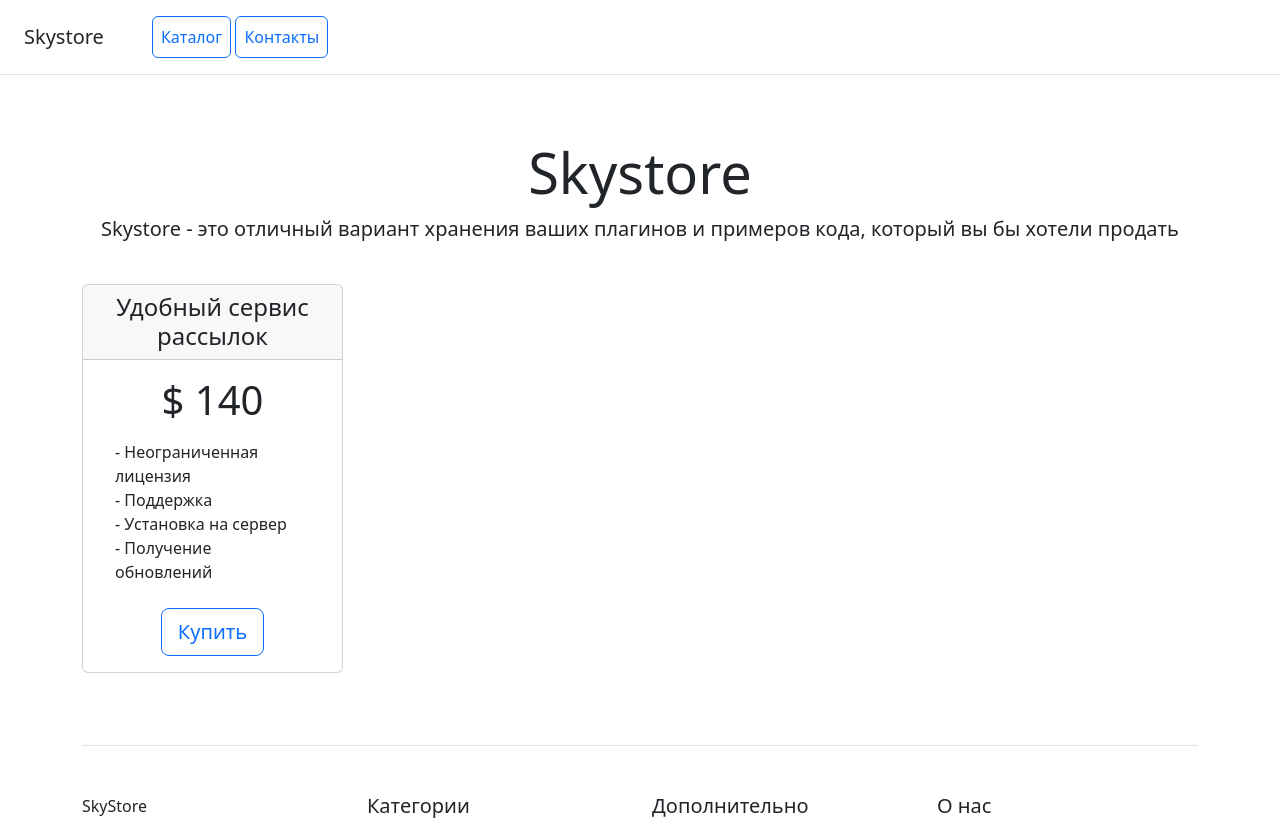
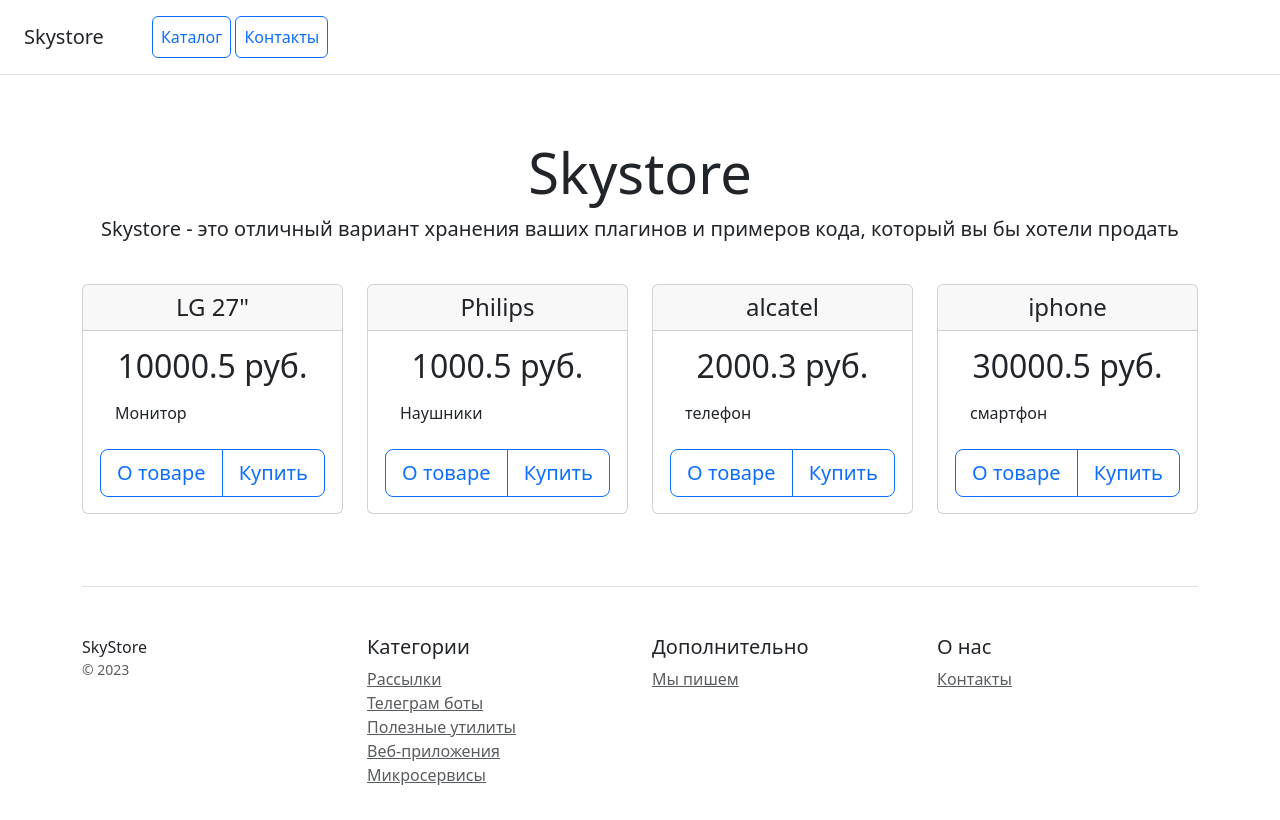
Before and after one commit to Zadorozhnyy-Dmitry/HW_19.2, a Django app: page / in a window 1280 px wide. Shown: the top 820 px of the page. After the commit the page ends 785 px from the top, so only its background shows below. Run offline with Django 5.2, Linux system fonts and the light colour scheme; data comes from the database, SQL or seed files in the repository; some libraries are stand-ins or nearby versions.

Commit message:
HW_20.2 Реализован цикл для отображения всех товаров

```diff
--- a/catalog/templates/home.html
+++ b/catalog/templates/home.html
@@ -1,11 +1,11 @@
+{% load static %}
 <!doctype html>
 <html lang="en">
 <head>
     <meta charset="utf-8">
     <meta name="viewport" content="width=device-width, initial-scale=1">
     <title>Skystore</title>
-    <link href="https://cdn.jsdelivr.net/npm/bootstrap@5.3.2/dist/css/bootstrap.min.css" rel="stylesheet"
-          integrity="sha384-T3c6CoIi6uLrA9TneNEoa7RxnatzjcDSCmG1MXxSR1GAsXEV/Dwwykc2MPK8M2HN" crossorigin="anonymous">
+    <link href="{% static 'css/bootstrap.min.css' %}" rel="stylesheet">
 </head>
 <body>
 <div class="d-flex flex-column flex-md-row align-items-center p-3 px-md-4 mb-3 bg-white border-bottom box-shadow">
@@ -24,23 +24,25 @@
 
 <div class="container">
     <div class="row text-center">
+        {% for product in products %}
         <div class="col-3">
             <div class="card mb-4 box-shadow">
                 <div class="card-header">
-                    <h4 class="my-0 font-weight-normal">Удобный сервис рассылок</h4>
+                    <h4 class="my-0 font-weight-normal">{{ product.name }}</h4>
                 </div>
                 <div class="card-body">
-                    <h1 class="card-title pricing-card-title">$ 140</h1>
+                    <h2 class="card-title pricing-card-title">{{ product.price }} руб.</h2>
                     <ul class="list-unstyled mt-3 mb-4 text-start m-3">
-                        <li>- Неограниченная лицензия</li>
-                        <li>- Поддержка</li>
-                        <li>- Установка на сервер</li>
-                        <li>- Получение обновлений</li>
+                        <li>{{ product.category }}</li>
                     </ul>
-                    <button type="button" class="btn btn-lg btn-block btn-outline-primary">Купить</button>
+                    <div class="btn-group">
+                        <button type="button" class="btn btn-lg btn-block btn-outline-primary">О товаре</button>
+                        <button type="button" class="btn btn-lg btn-block btn-outline-primary">Купить</button>
+                    </div>
                 </div>
             </div>
         </div>
+        {% endfor %}
     </div>
 
     <footer class="pt-4 my-md-5 pt-md-5 border-top">
@@ -73,10 +75,9 @@
             </div>
         </div>
     </footer>
+
 </div>
 
-<script src="https://cdn.jsdelivr.net/npm/bootstrap@5.3.2/dist/js/bootstrap.bundle.min.js"
-        integrity="sha384-C6RzsynM9kWDrMNeT87bh95OGNyZPhcTNXj1NW7RuBCsyN/o0jlpcV8Qyq46cDfL"
-        crossorigin="anonymous"></script>
+<script src="{% static 'js/bootstrap.bundle.min.js' %}"></script>
 </body>
 </html>
--- a/catalog/urls.py
+++ b/catalog/urls.py
@@ -4,4 +4,7 @@ from catalog.views import home, contact
 
 app_name = CatalogConfig.name
 
-urlpatterns = [path("", home, name="home"), path("contacts/", contact, name="contact")]
+urlpatterns = [
+    path("", home, name="home"),
+    path("contacts/", contact, name="contact")
+]
--- a/catalog/views.py
+++ b/catalog/views.py
@@ -1,8 +1,12 @@
 from django.shortcuts import render
+
+from catalog.models import Product
 
 
 def home(request):
-    return render(request, "home.html")
+    products = Product.objects.all()
+    context = {'products': products}
+    return render(request, "home.html", context)
 
 
 def contact(request):
```
